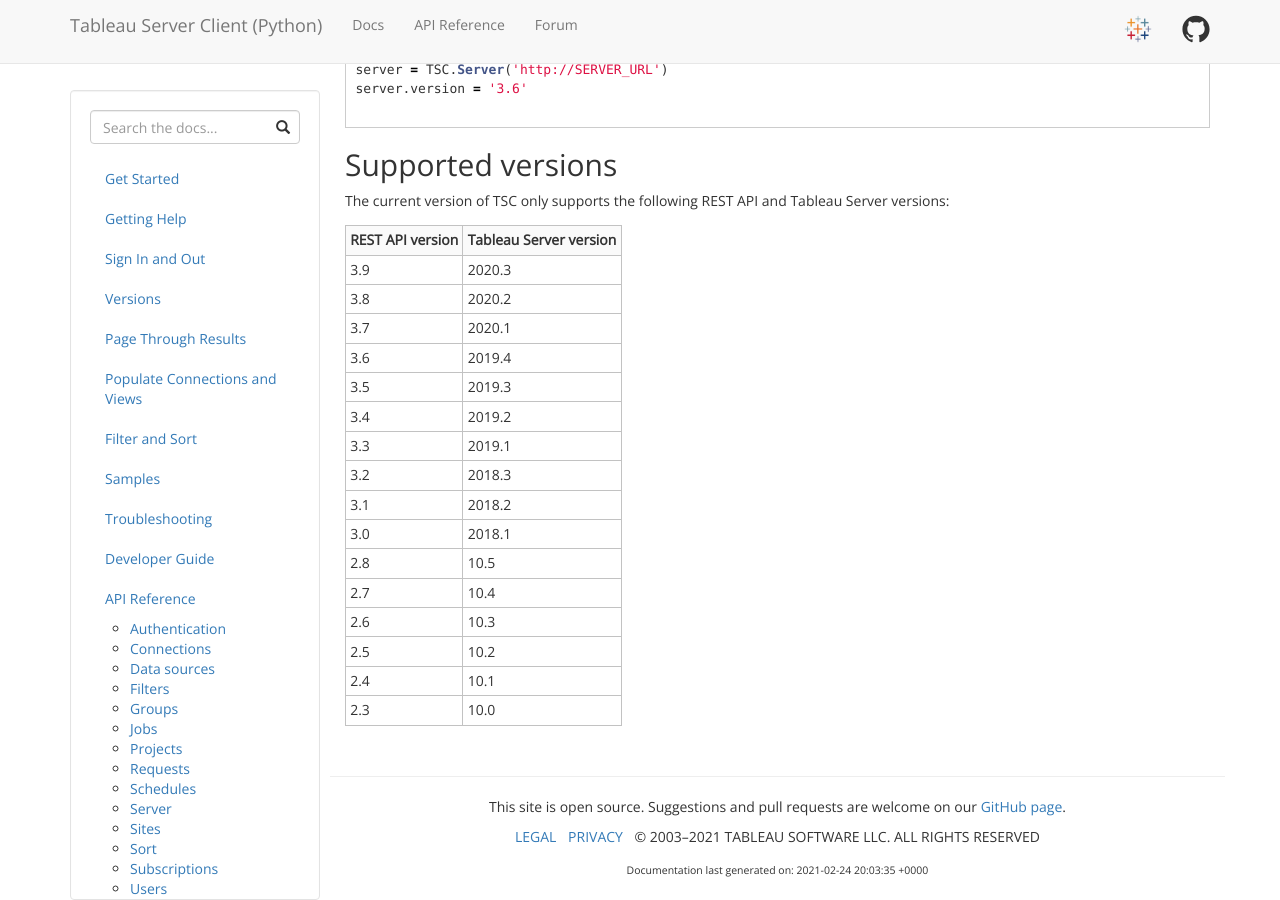
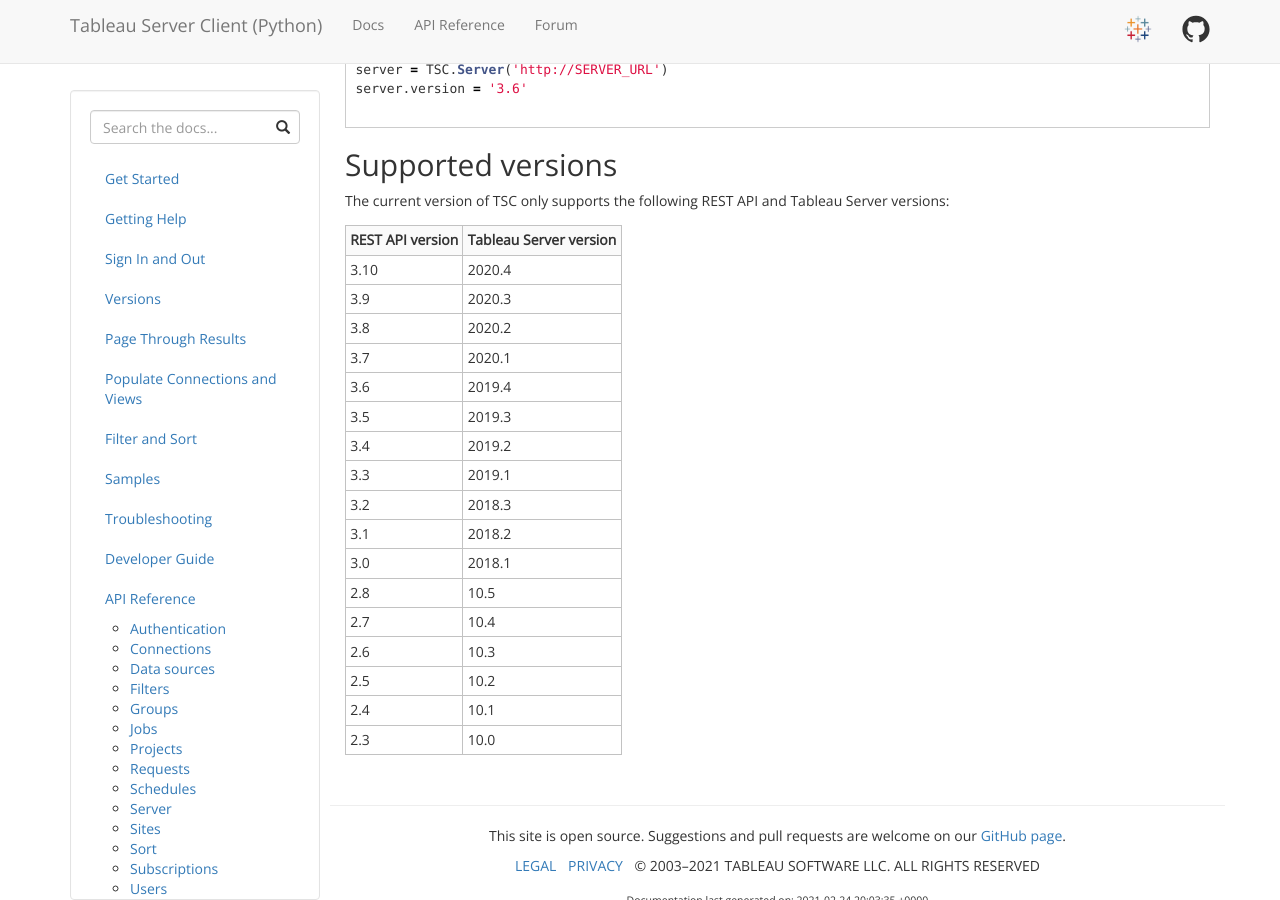
Before and after one commit to tableau/server-client-python, a Jekyll site: the page built from docs/versions.md, in a window 1280 px wide and 900 px high, scrolled down 1078 px. Built offline with Jekyll 4.4.1, drawn with Linux system fonts in a browser that asks for light colours.

Commit message:
Add REST API 3.10 for 2020.4

```diff
--- a/docs/versions.md
+++ b/docs/versions.md
@@ -64,6 +64,7 @@
 
 |REST API version|Tableau Server version|
 |---|---|
+|3.10|2020.4|
 |3.9|2020.3|
 |3.8|2020.2|
 |3.7|2020.1|
```
